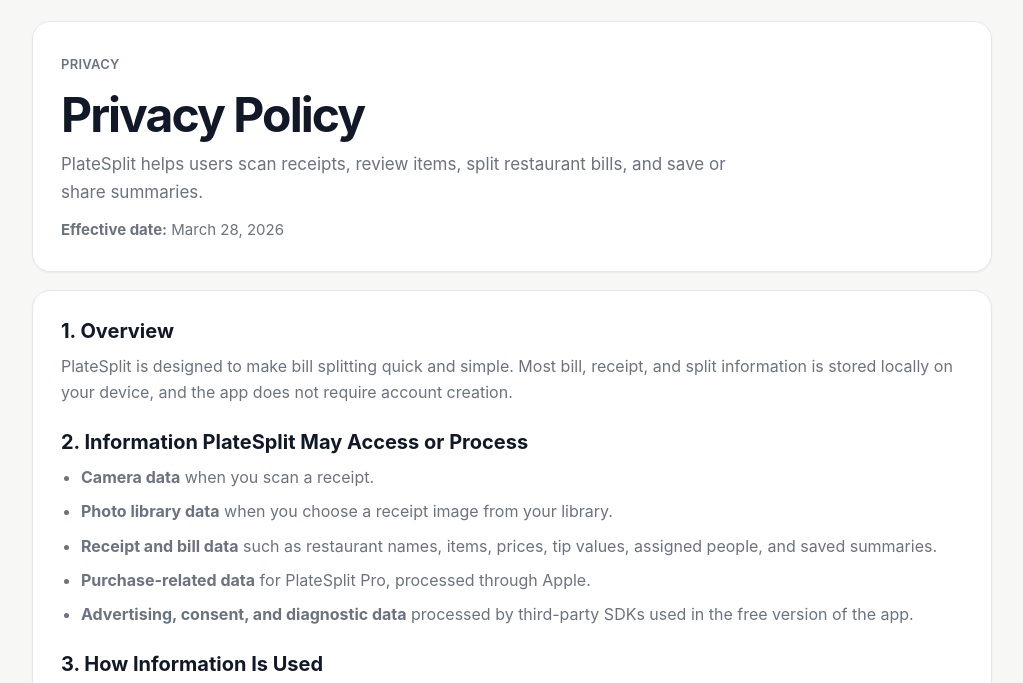
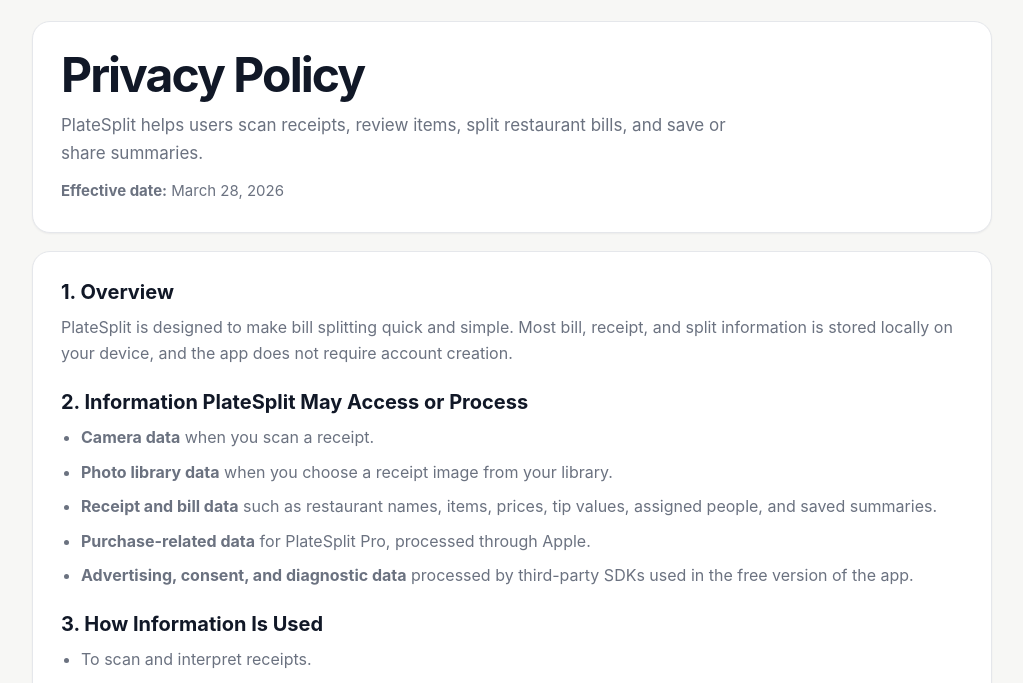
Before and after one commit to Kevex101/platesplit.github.io, a plain HTML site: page privacy/index.html in a window 1280 px wide. Shown: the part 69-752 px from the top of the page, without its empty margins (128-1151 px from the left). Drawn offline with Linux system fonts and the light colour scheme.

Commit message:
Remove duplicate privacy label

```diff
--- a/privacy/index.html
+++ b/privacy/index.html
@@ -198,7 +198,6 @@
     </nav>
 
     <header class="panel page-header">
-      <div class="eyebrow">Privacy</div>
       <h1>Privacy Policy</h1>
       <p class="subtitle">
         PlateSplit helps users scan receipts, review items, split restaurant bills, and save or share summaries.
```
